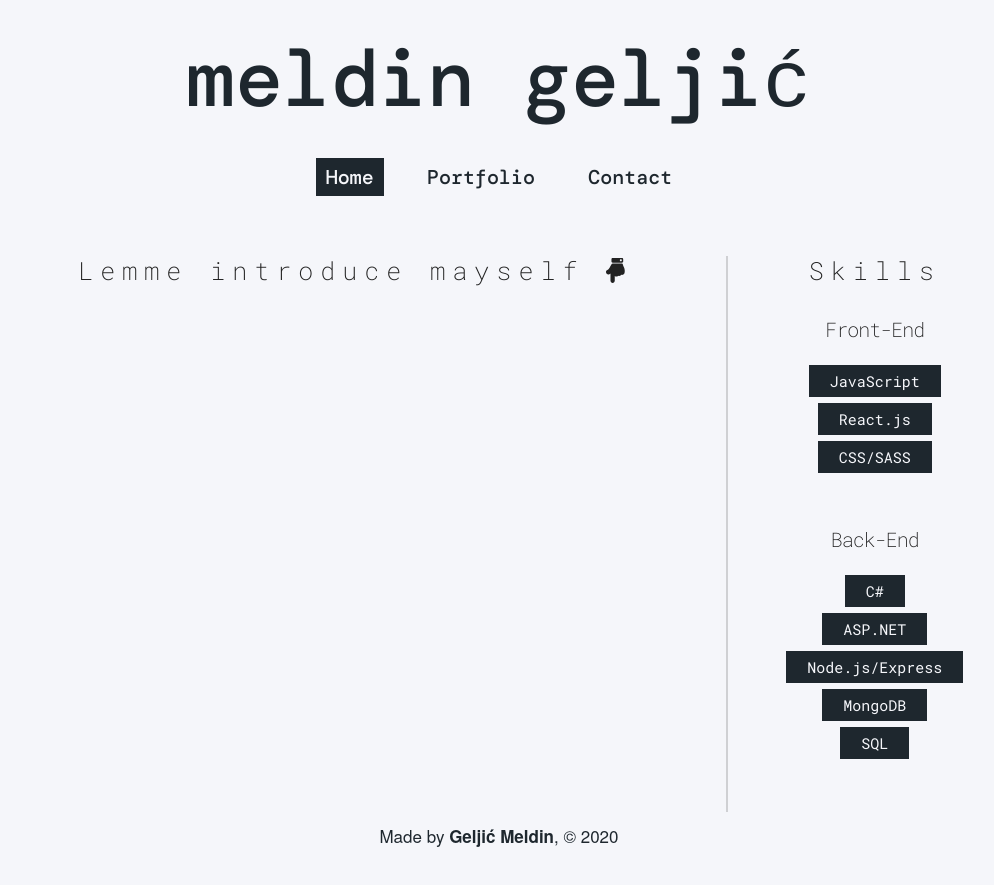
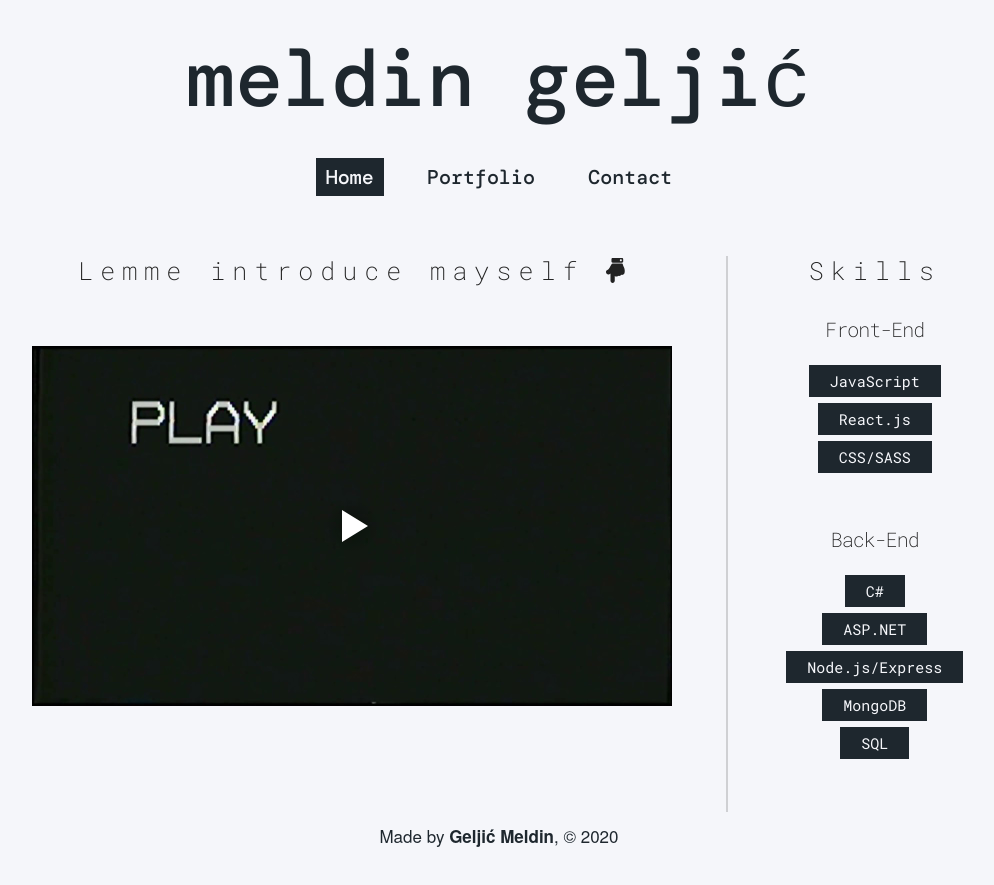
Before and after one commit to darat11/portoflio-website, a React (Create React App) app: page / in a window 1280 px wide. Shown: the whole page, without its empty margins (141-1135 px from the left). Built offline with nearby package versions, Linux system fonts and the light colour scheme; a web font is replaced by a local one.

Commit message:
changing video player options

```diff
--- a/src/pages/Home.js
+++ b/src/pages/Home.js
@@ -1,14 +1,14 @@
 import React from "react";
+import Skill from "../components/Skill";
 
-import Skill from "../components/Skill";
+import homeStyles from "./home.module.css";
 
 import { FontAwesomeIcon } from "@fortawesome/react-fontawesome";
 import { faHandPointDown } from "@fortawesome/free-solid-svg-icons";
 import ReactPlayer from "react-player";
 
-import homeStyles from "./home.module.css";
-
 import data from "../data/data.json";
+import thumbnail from "../assets/images/thumbnail.jpg";
 
 const frontEnd = data["front-end"];
 const backEnd = data["back-end"];
@@ -22,6 +22,7 @@ export default function Home() {
           Lemme introduce mayself <FontAwesomeIcon icon={faHandPointDown} />
         </h1>
         <ReactPlayer
+          light={thumbnail}
           controls
           className={homeStyles.player}
           url="https://www.youtube.com/watch?v=z6QVrqBkBgc&t=363s"
```
Also changed, not shown: src/assets/images/thumbnail.jpg (added), src/assets/images/thumbnail.png (added).
